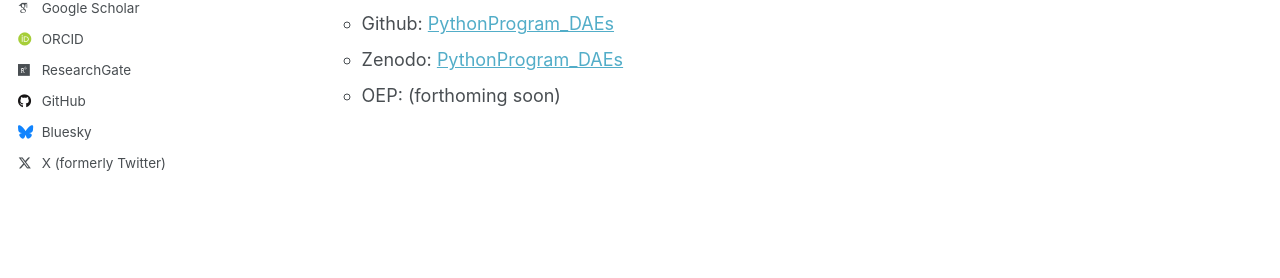
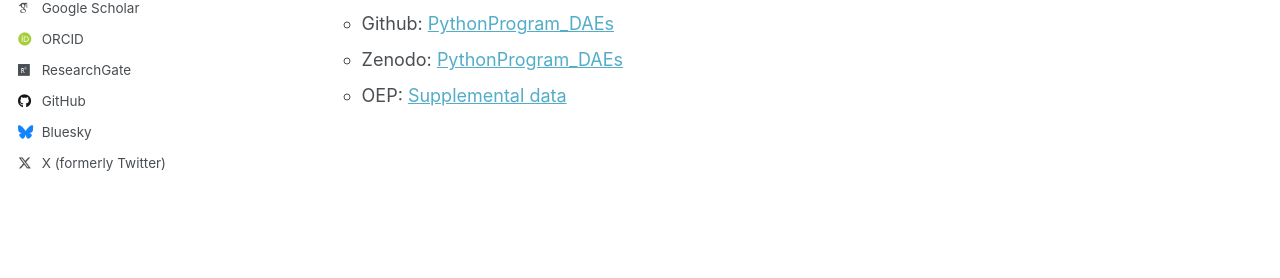
Before and after one commit to hwanclin/hwanclin.github.io, a Jekyll site: the page built from _pages/source-code.md, in a window 1280 px wide. Shown: the part 404-682 px from the top of the page. Built offline with Jekyll 4.4.1, drawn with Linux system fonts in a browser that asks for light colours; some web fonts are replaced; a script that is not in the unit is left out.

Commit message:
Update OEP link in source code documentation

```diff
--- a/_pages/source-code.md
+++ b/_pages/source-code.md
@@ -13,4 +13,4 @@ More and more economics journals have started to require authors that they shoul
 * Python source code for [Lin (2025)](https://doi.org/10.1093/oep/gpaf024) published in *Oxford Economic Papers* is available in each of the three repositories:
   - Github: [PythonProgram_DAEs](https://github.com/hwanclin/PythonProgram_DAEs)
   - Zenodo: [PythonProgram_DAEs](https://zenodo.org/records/15233608)
-  - OEP: (forthoming soon)
+  - OEP: [Supplemental data](https://doi.org/10.1093/oep/gpaf024)
```
